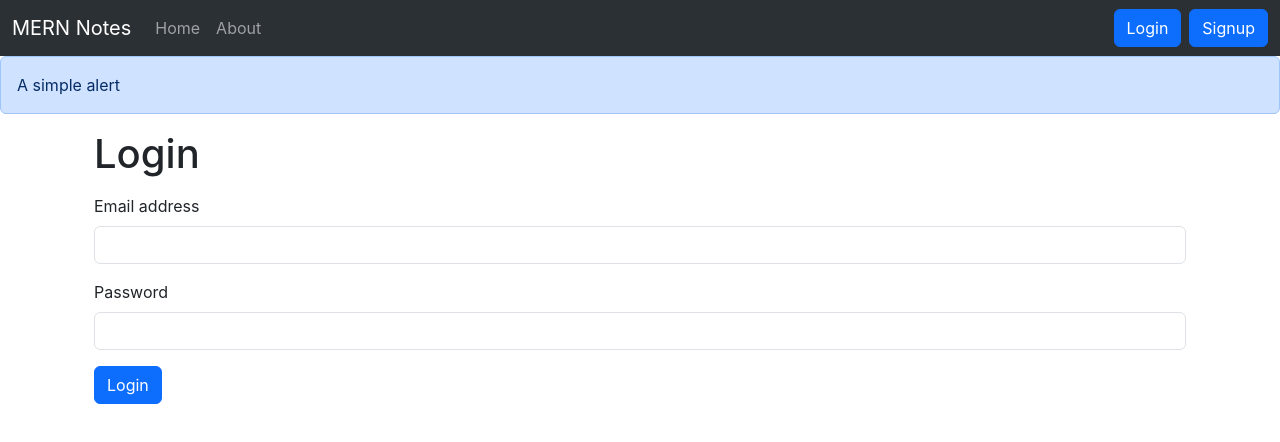
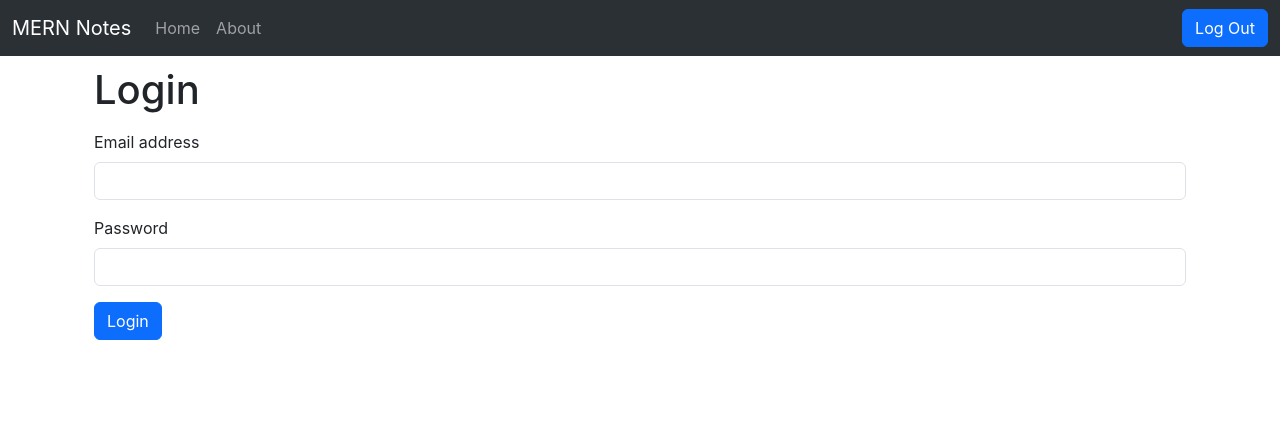
Before and after one commit to shubhamxdd/mernnotes-frontend, a React (Create React App) app: page /login in a window 1280 px wide. Shown: the top 442 px of the page. Built offline with nearby package versions, Linux system fonts and the light colour scheme; sample sign-in values are in the browser's storage.

Commit message:
done //TODO dark mode

```diff
--- a/src/App.jsx
+++ b/src/App.jsx
@@ -7,27 +7,38 @@ import NoteState from "./context/notes/NoteState";
 import Alert from "./components/Alert";
 import Login from "./components/Login";
 import Signup from "./components/Signup";
+import { useState } from "react";
 
 function App() {
+  const [alert, setAlert] = useState(null);
+  const showAlert = (message, type) => {
+    setAlert({
+      msg: message,
+      type: type,
+    });
+    setTimeout(() => {
+      setAlert(null);
+    }, 2500);
+  };
   return (
     <>
       <NoteState>
         <Router>
           <Navbar title="MERN Notes" />
-          <Alert message="A simple alert" />
+          <Alert alert={alert} />
           <div className="container">
             <Switch>
               <Route exact path="/">
-                <Home />
+                <Home showAlert={showAlert} />
               </Route>
               <Route exact path="/about">
                 <About />
               </Route>
               <Route exact path="/login">
-                <Login />
+                <Login showAlert={showAlert} />
               </Route>
               <Route exact path="/signup">
-                <Signup />
+                <Signup showAlert={showAlert} />
               </Route>
             </Switch>
           </div>
--- a/src/components/About.jsx
+++ b/src/components/About.jsx
@@ -2,7 +2,7 @@ import React from 'react'
 
 const About = () => {
     return (
-        <div>
+        <div className='mt-3 mb-3' style={{paddingTop: "50px"}}>
             This is About page
         </div>
     )
--- a/src/components/AddNote.jsx
+++ b/src/components/AddNote.jsx
@@ -1,7 +1,7 @@
 import React, { useContext, useState } from "react";
 import noteContext from "../context/notes/noteContext";
 
-const AddNote = () => {
+const AddNote = (props) => {
   const context = useContext(noteContext);
   const { addNote } = context;
   const [note, setNote] = useState({title: "", description: "", tag: ""})
@@ -10,6 +10,7 @@ const AddNote = () => {
     e.preventDefault();
     addNote(note.title, note.description, note.tag)
     setNote({title: "", description: "", tag: ""})
+    props.showAlert("Added Note successfully", "success");
   };
   const onChange = (e) => {
     setNote({...note, [e.target.name]: e.target.value})
@@ -18,7 +19,7 @@ const AddNote = () => {
   return (
     <div>
       <div className="container my-3">
-        <h1>Add a Note</h1>
+        <h1 style={{paddingTop: "50px"}}>Add a Note</h1>
         <form className="my-3">
           <div className="mb-3">
             <label htmlFor="title" className="form-label">
--- a/src/components/Alert.jsx
+++ b/src/components/Alert.jsx
@@ -1,13 +1,24 @@
 import React from "react";
 
-const Alert = (props) => {
+function Alert(props) {
+  const capitalize = (word) => {
+    const lower = word.toLowerCase();
+    return lower.charAt(0).toUpperCase() + lower.slice(1);
+  };
   return (
-    <div>
-      <div className="alert alert-primary" role="alert">
-        {props.message}
-      </div>
+    <div className="fixed-top">
+      {props.alert && (
+        <div className="container">
+          <div
+            className={`alert alert-${props.alert.type} alert-dismissible fade show mt-1`}
+            role="alert"
+          >
+            <strong>{capitalize(props.alert.type)}</strong>: {props.alert.msg}
+          </div>
+        </div>
+      )}
     </div>
   );
-};
+}
 
 export default Alert;
--- a/src/components/Home.jsx
+++ b/src/components/Home.jsx
@@ -1,9 +1,10 @@
 import Notes from "./Notes";
 
-const Home = () => {
+const Home = (props) => {
+  const {showAlert} = props;
   return (
-    <div>
-      <Notes />
+    <div className="container">
+      <Notes showAlert={showAlert} />
     </div>
   );
 };
--- a/src/components/Login.jsx
+++ b/src/components/Login.jsx
@@ -1,7 +1,7 @@
 import React, { useState } from "react";
 import { useHistory } from "react-router-dom";
 
-const Login = () => {
+const Login = (props) => {
   const [credentials, setCredentials] = useState({ email: "", password: "" });
   const history = useHistory();
 
@@ -20,8 +20,14 @@ const Login = () => {
     });
     const json = await response.json();
     console.log(json);
-    localStorage.setItem("token", json.authToken);
-    history.push("/");
+
+    if(json.success){
+        localStorage.setItem("token", json.authToken);
+        props.showAlert("Logged in Successfully", "success");
+        history.push("/");
+    }else{
+        props.showAlert("Invalid Credentials", "warning");
+    }
   };
 
   const onChange = (e) => {
@@ -29,8 +35,9 @@ const Login = () => {
   };
 
   return (
-    <div className="container">
-      <h1 className="mb-3">Login</h1>
+    <div className="container" style={{paddingTop: "50px"}}>
+    {/* style={{paddingTop: "50px"}} */}
+      <h1 className="mt-3 mb-3">Login</h1>
       <form onSubmit={onSubmit}>
         <div className="mb-3">
           <label htmlFor="email" className="form-label">
--- a/src/components/Navbar.jsx
+++ b/src/components/Navbar.jsx
@@ -1,16 +1,21 @@
 import React from "react";
-import { Link, useLocation } from "react-router-dom";
+import { Link, useHistory, useLocation } from "react-router-dom";
 
 const Navbar = (props) => {
+  let history = useHistory()
     let location = useLocation()
+    const logout = () => {
+      localStorage.removeItem("token");
+      history.push("/login");
+    }
     // useEffect(() => {
     //   console.log(location.pathname);
     // }, [location])
-
   return (
     <div>
       <nav
-        className="navbar navbar-expand-lg bg-body-tertiary"
+        className="navbar navbar-expand-lg bg-body-tertiary fixed-top"
+        // todo sticky and dark mode
         data-bs-theme="dark"
       >
         {/* TODO: Add toggle for dark mode */}
@@ -42,41 +47,12 @@ const Navbar = (props) => {
                 </Link>
               </li>
               <li className="nav-item dropdown">
-                {/* <Link
-                  className="nav-link dropdown-toggle"
-                  to="/"
-                  role="button"
-                  data-bs-toggle="dropdown"
-                  aria-expanded="false"
-                >
-                  Dropdown
-                </Link>
-                <ul className="dropdown-menu">
-                  <li>
-                    <Link className="dropdown-item" to="/">
-                      Action
-                    </Link>
-                  </li>
-                  <li>
-                    <Link className="dropdown-item" to="/">
-                      Another action
-                    </Link>
-                  </li>
-                  <li>
-                    <hr className="dropdown-divider" />
-                  </li>
-                  <li>
-                    <Link className="dropdown-item" to="/">
-                      Something else here
-                    </Link>
-                  </li>
-                </ul> */}
               </li>
             </ul>
-            <form className="d-flex" role="search">
+            {!localStorage.getItem("token")?<form className="d-flex" role="search">
               <Link className="btn btn-primary mx-2" to="/login" role="button">Login</Link>
               <Link className="btn btn-primary" to="/signup" role="button">Signup</Link>
-            </form>
+            </form>:<button onClick={logout} className="btn btn-primary">Log Out</button>}
           </div>
         </div>
       </nav>
--- a/src/components/Noteitem.jsx
+++ b/src/components/Noteitem.jsx
@@ -12,8 +12,12 @@ export const Noteitem = (props) => {
         <div className="card-body">
           <h5 className="card-title">{note.title}</h5>
           <p className="card-text">{note.description}</p>
-          <i className="fa-regular fa-trash-can mx-2" onClick={()=>{deleteNote(note._id)}}></i>
-          <i className="fa-solid fa-pen mx-2" onClick={()=>{updateNote(note)}}></i>
+          <i className="fa-regular fa-trash-can mx-2" onClick={()=>{deleteNote(note._id);
+            props.showAlert("Note deleted successfully", "success");
+          }}></i>
+          <i className="fa-solid fa-pen mx-2" onClick={()=>{updateNote(note);
+            // props.showAlert("Note updated successfully", "success");
+          }}></i>
         </div>
       </div>
     </div>
--- a/src/components/Notes.jsx
+++ b/src/components/Notes.jsx
@@ -1,13 +1,19 @@
 import React, { useContext, useEffect, useRef, useState } from "react";
+import { useHistory } from "react-router-dom";
 import noteContext from "../context/notes/noteContext";
 import AddNote from "./AddNote";
 import { Noteitem } from "./Noteitem";
 
-const Notes = () => {
+const Notes = (props) => {
   const context = useContext(noteContext);
   const { notes, getNote, editNote } = context;
+  let history = useHistory();
   useEffect(() => {
-    getNote();
+    if(localStorage.getItem("token")){
+      getNote();
+    }else{
+      history.push("/login")
+    }
     // eslint-disable-next-line
   }, []);
 
@@ -32,6 +38,7 @@ const Notes = () => {
     console.log("updating", note);
     editNote(note.id, note.etitle, note.edescription, note.etag)
     refClose.current.click()
+    props.showAlert("Note updated successfully", "success");
   };
   const onChange = (e) => {
     setNote({ ...note, [e.target.name]: e.target.value });
@@ -39,7 +46,7 @@ const Notes = () => {
 
   return (
     <>
-    <AddNote />
+    <AddNote showAlert={props.showAlert}/>
     <button ref={ref} type="button" className="btn btn-primary d-none" data-bs-toggle="modal" data-bs-target="#exampleModal">
         Launch demo modal
     </button>
@@ -81,7 +88,7 @@ const Notes = () => {
         {notes.length === 0 && "No Notes" }
         </div>
         {notes.map((note) => {
-            return <Noteitem key={note._id} updateNote={updateNote} note={note} />
+            return <Noteitem key={note._id} updateNote={updateNote} showAlert={props.showAlert} note={note} />
         })}
     </div>
 </>
--- a/src/components/Signup.jsx
+++ b/src/components/Signup.jsx
@@ -1,7 +1,7 @@
 import React, { useState } from "react";
 import { useHistory } from "react-router-dom";
 
-const Signup = () => {
+const Signup = (props) => {
   const [credentials, setCredentials] = useState({
     name: "",
     email: "",
@@ -11,7 +11,7 @@ const Signup = () => {
   const history = useHistory();
 
   const onSubmit = async (e) => {
-    const {name, email, password} = credentials
+    const { name, email, password } = credentials;
     const host = "http://localhost:5132";
     e.preventDefault();
     const response = await fetch(`${host}/api/auth/createuser`, {
@@ -30,8 +30,9 @@ const Signup = () => {
     if (json.success) {
       localStorage.setItem("token", json.authToken);
       history.push("/");
+      props.showAlert("Signed in Successfully", "success");
     } else {
-      alert("invalid credentials");
+      props.showAlert("Invalid Details", "warning");
     }
   };
 
@@ -40,7 +41,7 @@ const Signup = () => {
   };
   return (
     <div className="container">
-      <h1 className="mb-3">Sign Up</h1>
+      <h1 className="mt-3 mb-3" style={{paddingTop: "50px"}}>Sign Up</h1>
       <form onSubmit={onSubmit}>
         <div className="mb-3">
           <label htmlFor="name" className="form-label">
```
Also changed, not shown: src/context/notes/NoteState.jsx (+4 -8 lines).
